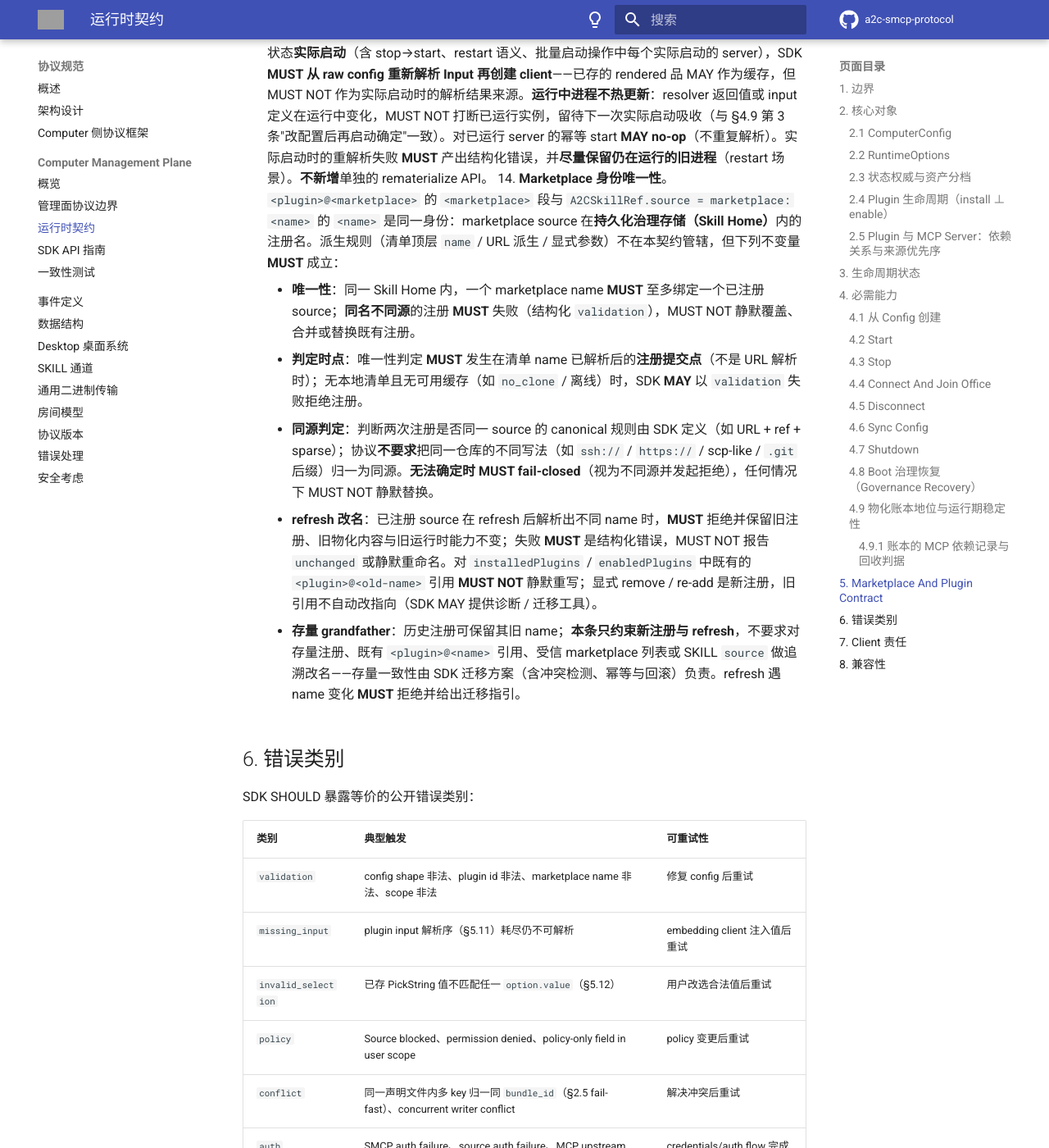
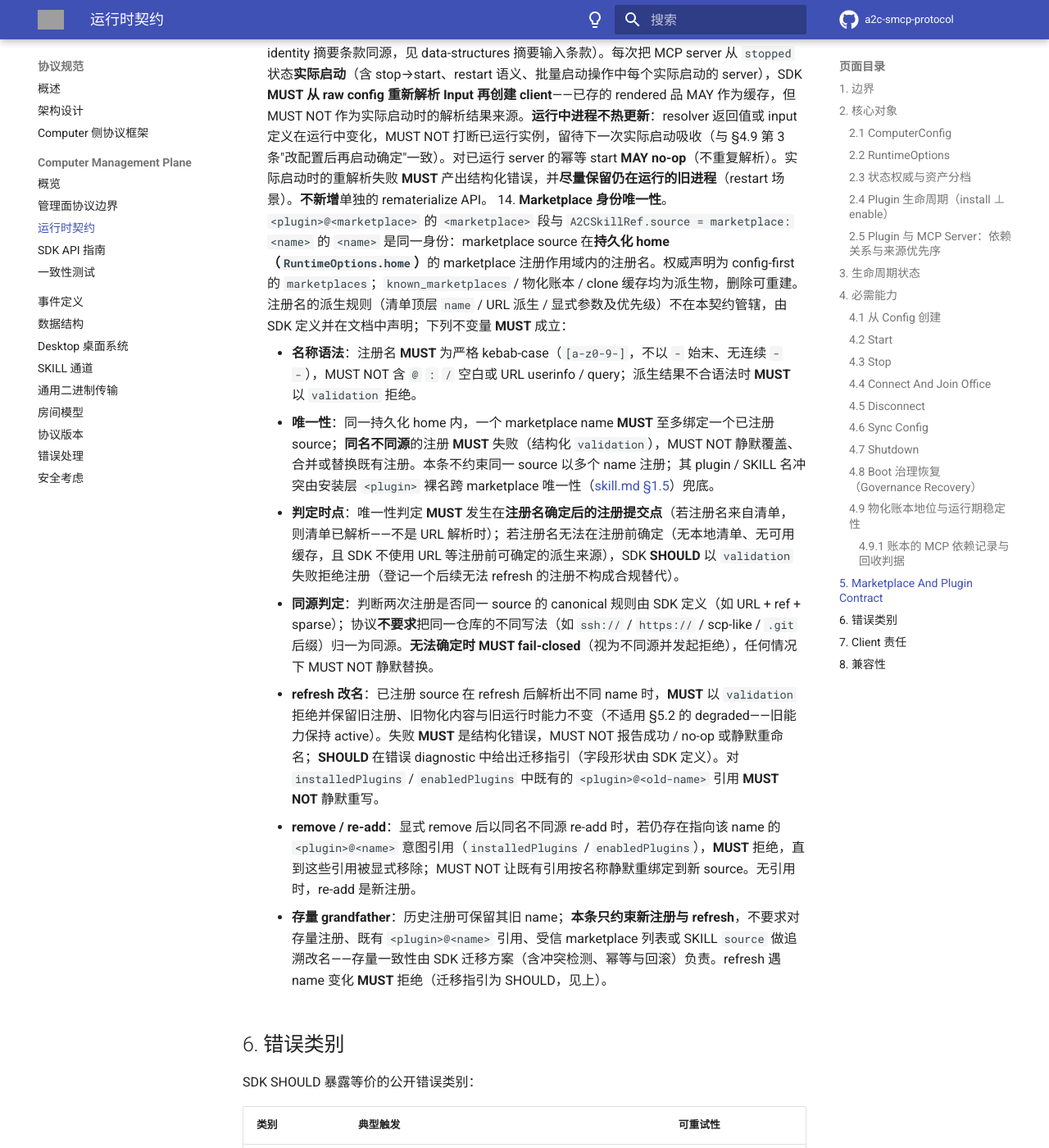
Before and after one commit to A2C-SMCP/a2c-smcp-protocol, an MkDocs documentation site: the page built from docs/specification/computer-management/runtime-contract.md, in a window 1280 px wide and 1400 px high, scrolled down 12520 px. Shown: the whole window at 82% size. Built offline with MkDocs 1.6.1 and Material for MkDocs 9.7.7, drawn with Linux system fonts in a browser that asks for light colours; comment, search, counter and statistics services are not loaded; the version menu is left out; some of the changed text lies outside the part shown; grey boxes are pictures that could not be loaded.

Commit message:
docs(skill): 修复 protocol#80 审查阻塞项 — protocol#79
- conformance §5: 区分 source 内容 refresh 与声明变更，消除与 §5.14 冲突
- skill.md §1.5/§1.2: 安装层改按 <plugin> 裸名跨 marketplace 全局唯一拒绝
- §5.14: 名称语法 kebab-case；判定时点改为注册名确定后；
  refresh 改名钉 validation 并保留旧能力；remove/re-add 引用保护；
  no_clone 收为 SHOULD；作用域改用 RuntimeOptions.home
- conformance: 六景 + 跨 marketplace 同名 plugin 安装断言
- skill.md: 架构图/示例/§6 字段表同步 marketplace:<name>

Co-Authored-By: Claude Code <noreply@anthropic.com>

```diff
--- a/docs/specification/computer-management/runtime-contract.md
+++ b/docs/specification/computer-management/runtime-contract.md
@@ -253,7 +253,7 @@ SDK SHOULD 提供一个稳定语义入口，等价于 `from_config(config, runti
 暴露 marketplace/plugin management 的 SDK SHOULD 对齐以下语义：
 
 1. Marketplace reconcile 默认 additive：声明的 sources 会被 installed/updated/refreshed；未声明但已物化的 sources 不会被删除，直到 explicit prune/gc。
-2. Marketplace sync failure 是 degraded：其它 sources 可以继续；如果 failed source 物化失败，其能力不会作为 active 暴露。
+2. Marketplace sync failure 是 degraded：其它 sources 可以继续；如果 failed source 物化失败，其能力不会作为 active 暴露（**例外**：§5.14 的 refresh 改名失败——旧注册的既有能力保持 active，见 §5.14）。
 3. 为跨 SDK fixture 目的，Plugin id 使用语义形式 `<plugin>@<marketplace>`。SDK MAY 把它包装为 typed IDs。
 4. **Enabling** plugin 会把它的 SKILL、MCP Server、input 和 tool metadata contributions reconcile 到既有 projection surfaces（skills 与 bundled server 原子一并，见 §2.4）。**Installing** 只物化并写 `installedPlugins`，MUST NOT 进入 projection。
 5. Disabling/removing plugin 会让它贡献的 capabilities 变为不可见或不可调用。
@@ -271,13 +271,15 @@ SDK SHOULD 提供一个稳定语义入口，等价于 `from_config(config, runti
 11. **Plugin input 解析序**。渲染绑定 plugin `P@M`（P = plugin、M = marketplace，语义形式见第 3 条）的 MCP server config 时，裸引用 `${input:<id>}` 的解析序 **MUST** 为：① 先尝试 plugin-scoped id `<P>@<M>/<id>`；② 若未命中、且存在**同 kind**（value / secret 一致）的全局 input `<id>` → 回退全局；③ 若仍不可解析 → SDK **MUST** 产出**结构化缺失错误**（§6 `missing_input`），其 `id` = 完整 scoped id `<P>@<M>/<id>`（补救方式由 embedding client 决定，协议不规定）。补充：**显式完整引用** `${input:<P>@<M>/<id>}` 直接命中 scoped、**不**回退全局；**未绑定 plugin** 的 server（用户自定义）裸引用**仅**解析全局 `<id>`、无 scoped 步（行为不变）；**跨 kind 不回退**——scoped secret 缺失时 **MUST NOT** 回退全局 value（反之亦然），直接产出 scoped 缺失错误；scoped 缺失错误 **MUST NOT** 透露 global 侧是否命中。本条 **resolver-agnostic**：规定"SDK 用哪个 id 去问 resolver"、不规定 resolver 实现（交互式 prompt 与运行期 client 注入两条路径套用同一序）。本条与第 7 条对偶——第 7 条禁止串值、本条规定取值序。
 12. **PickString 取值与失效语义**。本条适用于**所有** MCP server 的 input 解析（含未绑定 plugin 的用户自定义 server），不限于 plugin 绑定的 server。`pickString` input 的候选值匹配任一 `option.value` 即合法（schema 约束见 [MCPServerPickStringInput](../data-structures.md#mcpserverpickstringinput)）。**已存值（resolver / 用户实际值）不匹配任一 `option.value` → SDK MUST 产出结构化 `invalid_selection` 错误（§6），该错误 MUST 至少携带 `id` 字段（= input id）**，**MUST NOT** 回退 `default` 或首项——失效即报错，静默改值会掩盖用户改选意图。**真正无用户值**（resolver 从未供给过值）时沿解析链：先尝试 `default`；仍无值时 SDK **MAY** 选择首项（**不反向持久化**——不写回任何存储，下次解析仍从解析链开始；该回退行为双 SDK 既有实现一致，自 0.3.2 起明确入典）。本条与第 11 条同精神：resolver-agnostic，规定"什么值合法、失效给什么错误"，不规定 resolver 实现。
 13. **Input 重解析时机**。本条适用于**所有** MCP server（含未绑定 plugin 的用户自定义 server）。SDK **MUST 分别保留**含 `${input:<id>}` 占位的 **raw config** 与当前进程实际使用的 **rendered config**（raw/rendered 术语与 connection-identity 摘要条款同源，见 data-structures 摘要输入条款）。每次把 MCP server 从 `stopped` 状态**实际启动**（含 stop→start、restart 语义、批量启动操作中每个实际启动的 server），SDK **MUST 从 raw config 重新解析 Input 再创建 client**——已存的 rendered 品 MAY 作为缓存，但 MUST NOT 作为实际启动时的解析结果来源。**运行中进程不热更新**：resolver 返回值或 input 定义在运行中变化，MUST NOT 打断已运行实例，留待下一次实际启动吸收（与 §4.9 第 3 条"改配置后再启动确定"一致）。对已运行 server 的幂等 start **MAY no-op**（不重复解析）。实际启动时的重解析失败 **MUST** 产出结构化错误，并**尽量保留仍在运行的旧进程**（restart 场景）。**不新增**单独的 rematerialize API。
-14. **Marketplace 身份唯一性**。`<plugin>@<marketplace>` 的 `<marketplace>` 段与 `A2CSkillRef.source = marketplace:<name>` 的 `<name>` 是同一身份：marketplace source 在**持久化治理存储（Skill Home）**内的注册名。派生规则（清单顶层 `name` / URL 派生 / 显式参数）不在本契约管辖，但下列不变量 **MUST** 成立：
+14. **Marketplace 身份唯一性**。`<plugin>@<marketplace>` 的 `<marketplace>` 段与 `A2CSkillRef.source = marketplace:<name>` 的 `<name>` 是同一身份：marketplace source 在**持久化 home（`RuntimeOptions.home`）**的 marketplace 注册作用域内的注册名。权威声明为 config-first 的 `marketplaces`；`known_marketplaces` / 物化账本 / clone 缓存均为派生物，删除可重建。注册名的派生规则（清单顶层 `name` / URL 派生 / 显式参数及优先级）不在本契约管辖，由 SDK 定义并在文档中声明；下列不变量 **MUST** 成立：
 
-    - **唯一性**：同一 Skill Home 内，一个 marketplace name **MUST** 至多绑定一个已注册 source；**同名不同源**的注册 **MUST** 失败（结构化 `validation`），MUST NOT 静默覆盖、合并或替换既有注册。
-    - **判定时点**：唯一性判定 **MUST** 发生在清单 name 已解析后的**注册提交点**（不是 URL 解析时）；无本地清单且无可用缓存（如 `no_clone` / 离线）时，SDK **MAY** 以 `validation` 失败拒绝注册。
+    - **名称语法**：注册名 **MUST** 为严格 kebab-case（`[a-z0-9-]`，不以 `-` 始末、无连续 `--`），MUST NOT 含 `@` `:` `/` 空白或 URL userinfo / query；派生结果不合语法时 **MUST** 以 `validation` 拒绝。
+    - **唯一性**：同一持久化 home 内，一个 marketplace name **MUST** 至多绑定一个已注册 source；**同名不同源**的注册 **MUST** 失败（结构化 `validation`），MUST NOT 静默覆盖、合并或替换既有注册。本条不约束同一 source 以多个 name 注册；其 plugin / SKILL 名冲突由安装层 `<plugin>` 裸名跨 marketplace 唯一性（[skill.md §1.5](../skill.md)）兜底。
+    - **判定时点**：唯一性判定 **MUST** 发生在**注册名确定后的注册提交点**（若注册名来自清单，则清单已解析——不是 URL 解析时）；若注册名无法在注册前确定（无本地清单、无可用缓存，且 SDK 不使用 URL 等注册前可确定的派生来源），SDK **SHOULD** 以 `validation` 失败拒绝注册（登记一个后续无法 refresh 的注册不构成合规替代）。
     - **同源判定**：判断两次注册是否同一 source 的 canonical 规则由 SDK 定义（如 URL + ref + sparse）；协议**不要求**把同一仓库的不同写法（如 `ssh://` / `https://` / scp-like / `.git` 后缀）归一为同源。**无法确定时 MUST fail-closed**（视为不同源并发起拒绝），任何情况下 MUST NOT 静默替换。
-    - **refresh 改名**：已注册 source 在 refresh 后解析出不同 name 时，**MUST** 拒绝并保留旧注册、旧物化内容与旧运行时能力不变；失败 **MUST** 是结构化错误，MUST NOT 报告 `unchanged` 或静默重命名。对 `installedPlugins` / `enabledPlugins` 中既有的 `<plugin>@<old-name>` 引用 **MUST NOT** 静默重写；显式 remove / re-add 是新注册，旧引用不自动改指向（SDK MAY 提供诊断 / 迁移工具）。
-    - **存量 grandfather**：历史注册可保留其旧 name；**本条只约束新注册与 refresh**，不要求对存量注册、既有 `<plugin>@<name>` 引用、受信 marketplace 列表或 SKILL `source` 做追溯改名——存量一致性由 SDK 迁移方案（含冲突检测、幂等与回滚）负责。refresh 遇 name 变化 **MUST** 拒绝并给出迁移指引。
+    - **refresh 改名**：已注册 source 在 refresh 后解析出不同 name 时，**MUST** 以 `validation` 拒绝并保留旧注册、旧物化内容与旧运行时能力不变（不适用 §5.2 的 degraded——旧能力保持 active）。失败 **MUST** 是结构化错误，MUST NOT 报告成功 / no-op 或静默重命名；**SHOULD** 在错误 diagnostic 中给出迁移指引（字段形状由 SDK 定义）。对 `installedPlugins` / `enabledPlugins` 中既有的 `<plugin>@<old-name>` 引用 **MUST NOT** 静默重写。
+    - **remove / re-add**：显式 remove 后以同名不同源 re-add 时，若仍存在指向该 name 的 `<plugin>@<name>` 意图引用（`installedPlugins` / `enabledPlugins`），**MUST** 拒绝，直到这些引用被显式移除；MUST NOT 让既有引用按名称静默重绑定到新 source。无引用时，re-add 是新注册。
+    - **存量 grandfather**：历史注册可保留其旧 name；**本条只约束新注册与 refresh**，不要求对存量注册、既有 `<plugin>@<name>` 引用、受信 marketplace 列表或 SKILL `source` 做追溯改名——存量一致性由 SDK 迁移方案（含冲突检测、幂等与回滚）负责。refresh 遇 name 变化 **MUST** 拒绝（迁移指引为 SHOULD，见上）。
 
 ## 6. 错误类别
 
@@ -285,7 +287,7 @@ SDK SHOULD 暴露等价的公开错误类别：
 
 | 类别 | 典型触发 | 可重试性 |
 |---|---|---|
-| `validation` | config shape 非法、plugin id 非法、marketplace name 非法、scope 非法 | 修复 config 后重试 |
+| `validation` | config shape 非法、plugin id 非法、marketplace name 非法 / 同名不同源冲突 / refresh 改名（§5.14）、scope 非法 | 修复 config 后重试 |
 | `missing_input` | plugin input 解析序（§5.11）耗尽仍不可解析 | embedding client 注入值后重试 |
 | `invalid_selection` | 已存 PickString 值不匹配任一 `option.value`（§5.12） | 用户改选合法值后重试 |
 | `policy` | Source blocked、permission denied、policy-only field in user scope | policy 变更后重试 |
```
Also changed, not shown: docs/specification/computer-management/conformance-tests.md (+3 -2 lines), docs/specification/skill.md (+9 -8 lines).
